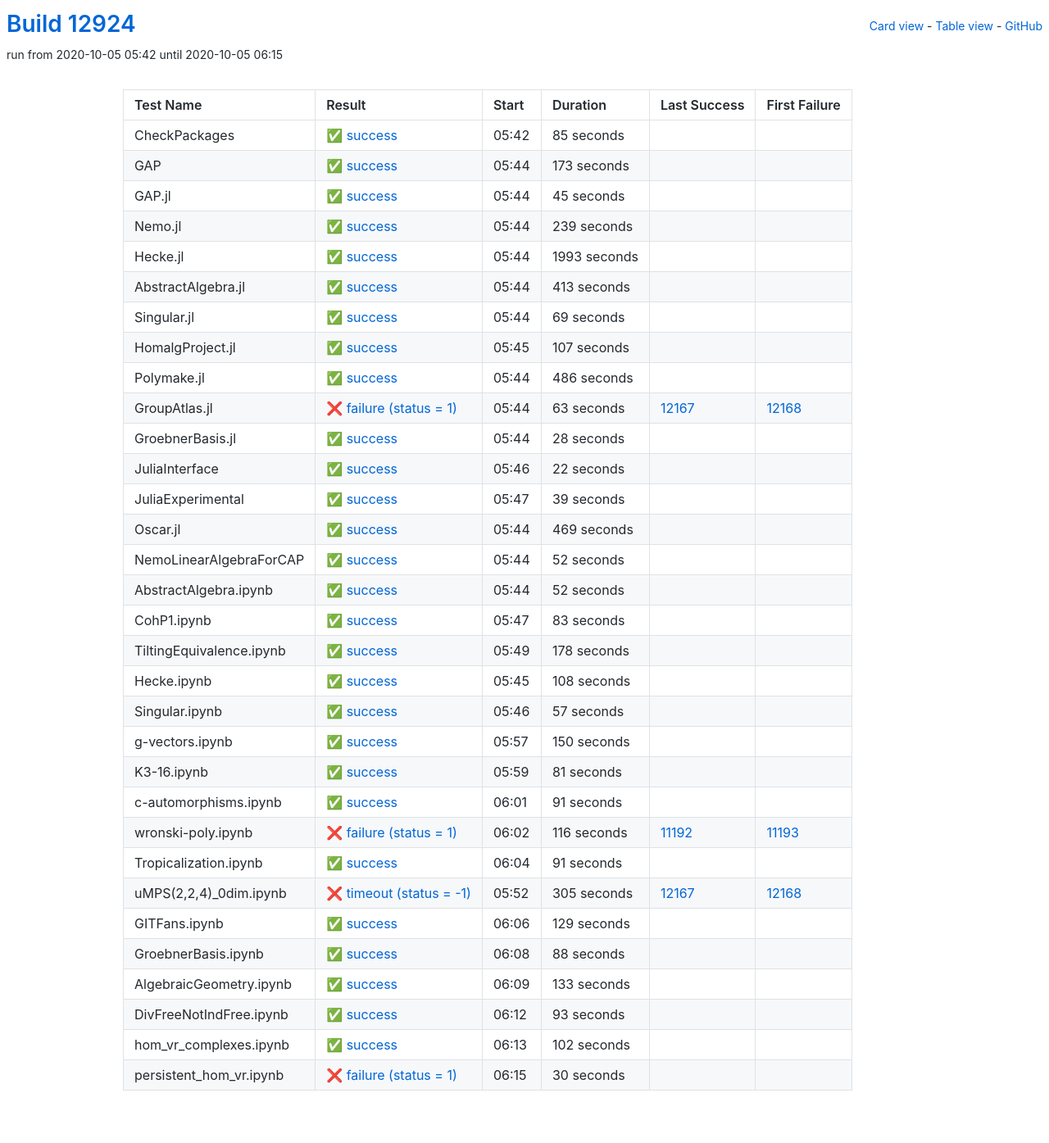
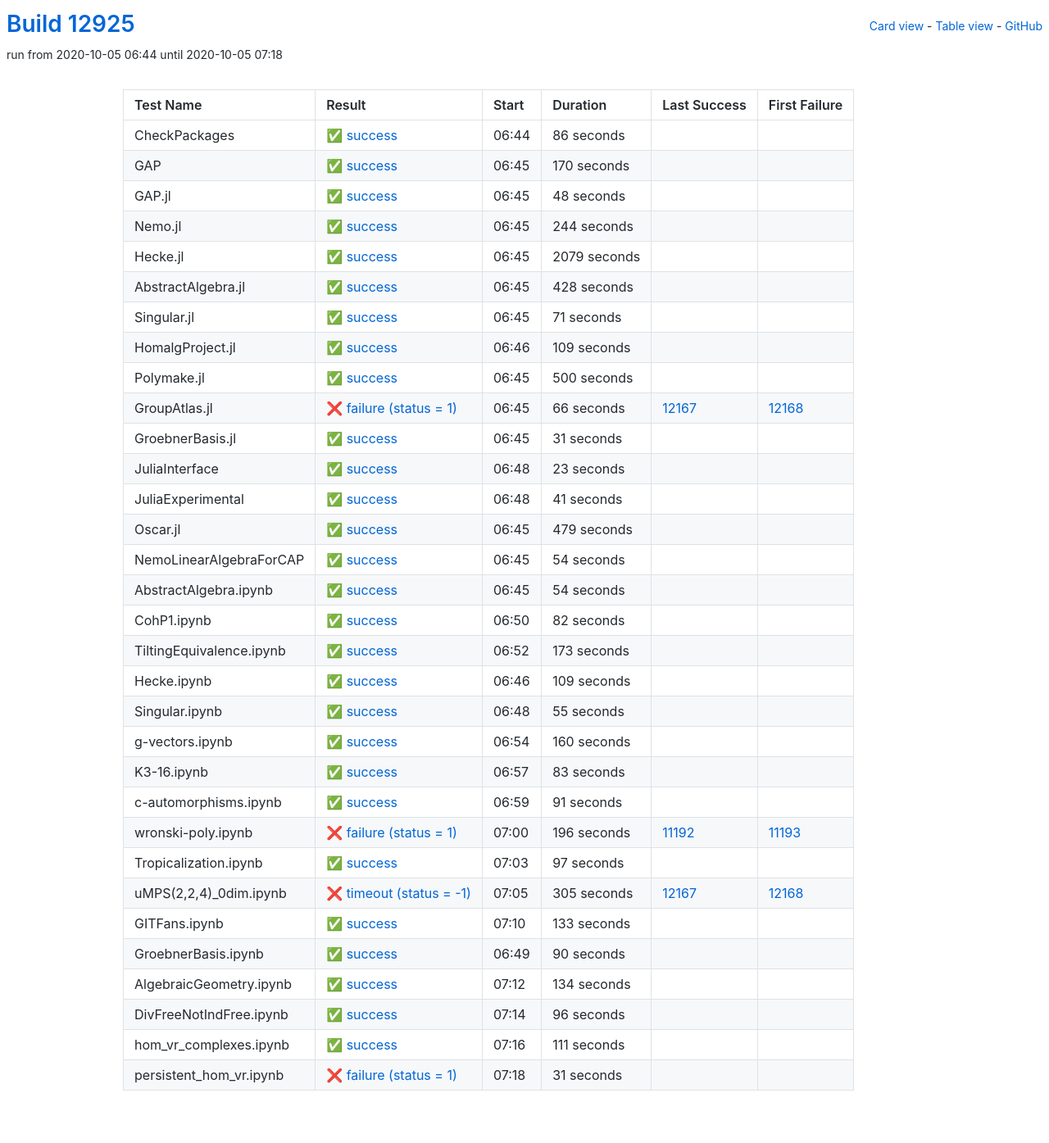
Before and after one commit to oscar-system/oscar-ci-status, a Jekyll site: the page built from table.html, in a window 1280 px wide. Shown: the whole page at 82% size. Built offline with Jekyll 4.4.1, drawn with Linux system fonts in a browser that asks for light colours.

Commit message:
Build #12925

```diff
--- a/_data/ci.yml
+++ b/_data/ci.yml
@@ -1,6 +1,6 @@
 ---
-build: 12924
-build_url: https://oscarci.mathematik.uni-kl.de/job/oscar/12924/
+build: 12925
+build_url: https://oscarci.mathematik.uni-kl.de/job/oscar/12925/
 job: oscar
 organization: oscar-system
 repo: oscar-ci-status
@@ -8,20 +8,212 @@ repourl: https://github.com/oscar-system/oscar-ci-status
 tests:
 - name: CheckPackages
   id: checkpackages
-  log: https://oscarci.mathematik.uni-kl.de/job/oscar/12924/artifact/logs/build-12924/CheckPackages.log
-  start: 2020-10-05 05:42
+  log: https://oscarci.mathematik.uni-kl.de/job/oscar/12925/artifact/logs/build-12925/CheckPackages.log
+  start: 2020-10-05 06:44
   success: true
   exitcode: 0
   status: success
-  duration: 85
+  duration: 86
   last_success: false
   last_success_url:
   first_failure: false
   first_failure_url:
 - name: GAP
   id: gap
-  log: https://oscarci.mathematik.uni-kl.de/job/oscar/12924/artifact/logs/build-12924/GAP.log
-  start: 2020-10-05 05:44
+  log: https://oscarci.mathematik.uni-kl.de/job/oscar/12925/artifact/logs/build-12925/GAP.log
+  start: 2020-10-05 06:45
+  success: true
+  exitcode: 0
+  status: success
+  duration: 170
+  last_success: false
+  last_success_url:
+  first_failure: false
+  first_failure_url:
+- name: GAP.jl
+  id: gap-jl
+  log: https://oscarci.mathematik.uni-kl.de/job/oscar/12925/artifact/logs/build-12925/GAP.jl.log
+  start: 2020-10-05 06:45
+  success: true
+  exitcode: 0
+  status: success
+  duration: 48
+  last_success: false
+  last_success_url:
+  first_failure: false
+  first_failure_url:
+- name: Nemo.jl
+  id: nemo-jl
+  log: https://oscarci.mathematik.uni-kl.de/job/oscar/12925/artifact/logs/build-12925/Nemo.jl.log
+  start: 2020-10-05 06:45
+  success: true
+  exitcode: 0
+  status: success
+  duration: 244
+  last_success: false
+  last_success_url:
+  first_failure: false
+  first_failure_url:
+- name: Hecke.jl
+  id: hecke-jl
+  log: https://oscarci.mathematik.uni-kl.de/job/oscar/12925/artifact/logs/build-12925/Hecke.jl.log
+  start: 2020-10-05 06:45
+  success: true
+  exitcode: 0
+  status: success
+  duration: 2079
+  last_success: false
+  last_success_url:
+  first_failure: false
+  first_failure_url:
+- name: AbstractAlgebra.jl
+  id: abstractalgebra-jl
+  log: https://oscarci.mathematik.uni-kl.de/job/oscar/12925/artifact/logs/build-12925/AbstractAlgebra.jl.log
+  start: 2020-10-05 06:45
+  success: true
+  exitcode: 0
+  status: success
+  duration: 428
+  last_success: false
+  last_success_url:
+  first_failure: false
+  first_failure_url:
+- name: Singular.jl
+  id: singular-jl
+  log: https://oscarci.mathematik.uni-kl.de/job/oscar/12925/artifact/logs/build-12925/Singular.jl.log
+  start: 2020-10-05 06:45
+  success: true
+  exitcode: 0
+  status: success
+  duration: 71
+  last_success: false
+  last_success_url:
+  first_failure: false
+  first_failure_url:
+- name: HomalgProject.jl
+  id: homalgproject-jl
+  log: https://oscarci.mathematik.uni-kl.de/job/oscar/12925/artifact/logs/build-12925/HomalgProject.jl.log
+  start: 2020-10-05 06:46
+  success: true
+  exitcode: 0
+  status: success
+  duration: 109
+  last_success: false
+  last_success_url:
+  first_failure: false
+  first_failure_url:
+- name: Polymake.jl
+  id: polymake-jl
+  log: https://oscarci.mathematik.uni-kl.de/job/oscar/12925/artifact/logs/build-12925/Polymake.jl.log
+  start: 2020-10-05 06:45
+  success: true
+  exitcode: 0
+  status: success
+  duration: 500
+  last_success: false
+  last_success_url:
+  first_failure: false
+  first_failure_url:
+- name: GroupAtlas.jl
+  id: groupatlas-jl
+  log: https://oscarci.mathematik.uni-kl.de/job/oscar/12925/artifact/logs/build-12925/GroupAtlas.jl.log
+  start: 2020-10-05 06:45
+  success: false
+  exitcode: 1
+  status: failure
+  duration: 66
+  last_success: 12167
+  last_success_url: https://oscarci.mathematik.uni-kl.de/job/oscar/12167/
+  first_failure: 12168
+  first_failure_url: https://oscarci.mathematik.uni-kl.de/job/oscar/12168/
+- name: GroebnerBasis.jl
+  id: groebnerbasis-jl
+  log: https://oscarci.mathematik.uni-kl.de/job/oscar/12925/artifact/logs/build-12925/GroebnerBasis.jl.log
+  start: 2020-10-05 06:45
+  success: true
+  exitcode: 0
+  status: success
+  duration: 31
+  last_success: false
+  last_success_url:
+  first_failure: false
+  first_failure_url:
+- name: JuliaInterface
+  id: juliainterface
+  log: https://oscarci.mathematik.uni-kl.de/job/oscar/12925/artifact/logs/build-12925/JuliaInterface.log
+  start: 2020-10-05 06:48
+  success: true
+  exitcode: 0
+  status: success
+  duration: 23
+  last_success: false
+  last_success_url:
+  first_failure: false
+  first_failure_url:
+- name: JuliaExperimental
+  id: juliaexperimental
+  log: https://oscarci.mathematik.uni-kl.de/job/oscar/12925/artifact/logs/build-12925/JuliaExperimental.log
+  start: 2020-10-05 06:48
+  success: true
+  exitcode: 0
+  status: success
+  duration: 41
+  last_success: false
+  last_success_url:
+  first_failure: false
+  first_failure_url:
+- name: Oscar.jl
+  id: oscar-jl
+  log: https://oscarci.mathematik.uni-kl.de/job/oscar/12925/artifact/logs/build-12925/Oscar.jl.log
+  start: 2020-10-05 06:45
+  success: true
+  exitcode: 0
+  status: success
+  duration: 479
+  last_success: false
+  last_success_url:
+  first_failure: false
+  first_failure_url:
+- name: NemoLinearAlgebraForCAP
+  id: nemolinearalgebraforcap
+  log: https://oscarci.mathematik.uni-kl.de/job/oscar/12925/artifact/logs/build-12925/NemoLinearAlgebraForCAP.log
+  start: 2020-10-05 06:45
+  success: true
+  exitcode: 0
+  status: success
+  duration: 54
+  last_success: false
+  last_success_url:
+  first_failure: false
+  first_failure_url:
+- name: AbstractAlgebra.ipynb
+  id: abstractalgebra-ipynb
+  log: https://oscarci.mathematik.uni-kl.de/job/oscar/12925/artifact/logs/build-12925/AbstractAlgebra.ipynb.log
+  start: 2020-10-05 06:45
+  success: true
+  exitcode: 0
+  status: success
+  duration: 54
+  last_success: false
+  last_success_url:
+  first_failure: false
+  first_failure_url:
+- name: CohP1.ipynb
+  id: cohp1-ipynb
+  log: https://oscarci.mathematik.uni-kl.de/job/oscar/12925/artifact/logs/build-12925/CohP1.ipynb.log
+  start: 2020-10-05 06:50
+  success: true
+  exitcode: 0
+  status: success
+  duration: 82
+  last_success: false
+  last_success_url:
+  first_failure: false
+  first_failure_url:
+- name: TiltingEquivalence.ipynb
+  id: tiltingequivalence-ipynb
+  log: https://oscarci.mathematik.uni-kl.de/job/oscar/12925/artifact/logs/build-12925/TiltingEquivalence.ipynb.log
+  start: 2020-10-05 06:52
   success: true
   exitcode: 0
   status: success
@@ -30,178 +222,46 @@ tests:
   last_success_url:
   first_failure: false
   first_failure_url:
-- name: GAP.jl
-  id: gap-jl
-  log: https://oscarci.mathematik.uni-kl.de/job/oscar/12924/artifact/logs/build-12924/GAP.jl.log
-  start: 2020-10-05 05:44
+- name: Hecke.ipynb
+  id: hecke-ipynb
+  log: https://oscarci.mathematik.uni-kl.de/job/oscar/12925/artifact/logs/build-12925/Hecke.ipynb.log
+  start: 2020-10-05 06:46
   success: true
   exitcode: 0
   status: success
-  duration: 45
+  duration: 109
   last_success: false
   last_success_url:
   first_failure: false
   first_failure_url:
-- name: Nemo.jl
-  id: nemo-jl
-  log: https://oscarci.mathematik.uni-kl.de/job/oscar/12924/artifact/logs/build-12924/Nemo.jl.log
-  start: 2020-10-05 05:44
+- name: Singular.ipynb
+  id: singular-ipynb
+  log: https://oscarci.mathematik.uni-kl.de/job/oscar/12925/artifact/logs/build-12925/Singular.ipynb.log
+  start: 2020-10-05 06:48
   success: true
   exitcode: 0
   status: success
-  duration: 239
+  duration: 55
   last_success: false
   last_success_url:
   first_failure: false
   first_failure_url:
-- name: Hecke.jl
-  id: hecke-jl
-  log: https://oscarci.mathematik.uni-kl.de/job/oscar/12924/artifact/logs/build-12924/Hecke.jl.log
-  start: 2020-10-05 05:44
+- name: g-vectors.ipynb
+  id: g-vectors-ipynb
+  log: https://oscarci.mathematik.uni-kl.de/job/oscar/12925/artifact/logs/build-12925/g-vectors.ipynb.log
+  start: 2020-10-05 06:54
   success: true
   exitcode: 0
   status: success
-  duration: 1993
+  duration: 160
   last_success: false
   last_success_url:
   first_failure: false
   first_failure_url:
-- name: AbstractAlgebra.jl
-  id: abstractalgebra-jl
-  log: https://oscarci.mathematik.uni-kl.de/job/oscar/12924/artifact/logs/build-12924/AbstractAlgebra.jl.log
-  start: 2020-10-05 05:44
-  success: true
-  exitcode: 0
-  status: success
-  duration: 413
-  last_success: false
-  last_success_url:
-  first_failure: false
-  first_failure_url:
-- name: Singular.jl
-  id: singular-jl
-  log: https://oscarci.mathematik.uni-kl.de/job/oscar/12924/artifact/logs/build-12924/Singular.jl.log
-  start: 2020-10-05 05:44
-  success: true
-  exitcode: 0
-  status: success
-  duration: 69
-  last_success: false
-  last_success_url:
-  first_failure: false
-  first_failure_url:
-- name: HomalgProject.jl
-  id: homalgproject-jl
-  log: https://oscarci.mathematik.uni-kl.de/job/oscar/12924/artifact/logs/build-12924/HomalgProject.jl.log
-  start: 2020-10-05 05:45
-  success: true
-  exitcode: 0
-  status: success
-  duration: 107
-  last_success: false
-  last_success_url:
-  first_failure: false
-  first_failure_url:
-- name: Polymake.jl
-  id: polymake-jl
-  log: https://oscarci.mathematik.uni-kl.de/job/oscar/12924/artifact/logs/build-12924/Polymake.jl.log
-  start: 2020-10-05 05:44
-  success: true
-  exitcode: 0
-  status: success
-  duration: 486
-  last_success: false
-  last_success_url:
-  first_failure: false
-  first_failure_url:
-- name: GroupAtlas.jl
-  id: groupatlas-jl
-  log: https://oscarci.mathematik.uni-kl.de/job/oscar/12924/artifact/logs/build-12924/GroupAtlas.jl.log
-  start: 2020-10-05 05:44
-  success: false
-  exitcode: 1
-  status: failure
-  duration: 63
-  last_success: 12167
-  last_success_url: https://oscarci.mathematik.uni-kl.de/job/oscar/12167/
-  first_failure: 12168
-  first_failure_url: https://oscarci.mathematik.uni-kl.de/job/oscar/12168/
-- name: GroebnerBasis.jl
-  id: groebnerbasis-jl
-  log: https://oscarci.mathematik.uni-kl.de/job/oscar/12924/artifact/logs/build-12924/GroebnerBasis.jl.log
-  start: 2020-10-05 05:44
-  success: true
-  exitcode: 0
-  status: success
-  duration: 28
-  last_success: false
-  last_success_url:
-  first_failure: false
-  first_failure_url:
-- name: JuliaInterface
-  id: juliainterface
-  log: https://oscarci.mathematik.uni-kl.de/job/oscar/12924/artifact/logs/build-12924/JuliaInterface.log
-  start: 2020-10-05 05:46
-  success: true
-  exitcode: 0
-  status: success
-  duration: 22
-  last_success: false
-  last_success_url:
-  first_failure: false
-  first_failure_url:
-- name: JuliaExperimental
-  id: juliaexperimental
-  log: https://oscarci.mathematik.uni-kl.de/job/oscar/12924/artifact/logs/build-12924/JuliaExperimental.log
-  start: 2020-10-05 05:47
-  success: true
-  exitcode: 0
-  status: success
-  duration: 39
-  last_success: false
-  last_success_url:
-  first_failure: false
-  first_failure_url:
-- name: Oscar.jl
-  id: oscar-jl
-  log: https://oscarci.mathematik.uni-kl.de/job/oscar/12924/artifact/logs/build-12924/Oscar.jl.log
-  start: 2020-10-05 05:44
-  success: true
-  exitcode: 0
-  status: success
-  duration: 469
-  last_success: false
-  last_success_url:
-  first_failure: false
-  first_failure_url:
-- name: NemoLinearAlgebraForCAP
-  id: nemolinearalgebraforcap
-  log: https://oscarci.mathematik.uni-kl.de/job/oscar/12924/artifact/logs/build-12924/NemoLinearAlgebraForCAP.log
-  start: 2020-10-05 05:44
-  success: true
-  exitcode: 0
-  status: success
-  duration: 52
-  last_success: false
-  last_success_url:
-  first_failure: false
-  first_failure_url:
-- name: AbstractAlgebra.ipynb
-  id: abstractalgebra-ipynb
-  log: https://oscarci.mathematik.uni-kl.de/job/oscar/12924/artifact/logs/build-12924/AbstractAlgebra.ipynb.log
-  start: 2020-10-05 05:44
-  success: true
-  exitcode: 0
-  status: success
-  duration: 52
-  last_success: false
-  last_success_url:
-  first_failure: false
-  first_failure_url:
-- name: CohP1.ipynb
-  id: cohp1-ipynb
-  log: https://oscarci.mathematik.uni-kl.de/job/oscar/12924/artifact/logs/build-12924/CohP1.ipynb.log
-  start: 2020-10-05 05:47
+- name: K3-16.ipynb
+  id: k3-16-ipynb
+  log: https://oscarci.mathematik.uni-kl.de/job/oscar/12925/artifact/logs/build-12925/K3-16.ipynb.log
+  start: 2020-10-05 06:57
   success: true
   exitcode: 0
   status: success
@@ -210,70 +270,10 @@ tests:
   last_success_url:
   first_failure: false
   first_failure_url:
-- name: TiltingEquivalence.ipynb
-  id: tiltingequivalence-ipynb
-  log: https://oscarci.mathematik.uni-kl.de/job/oscar/12924/artifact/logs/build-12924/TiltingEquivalence.ipynb.log
-  start: 2020-10-05 05:49
-  success: true
-  exitcode: 0
-  status: success
-  duration: 178
-  last_success: false
-  last_success_url:
-  first_failure: false
-  first_failure_url:
-- name: Hecke.ipynb
-  id: hecke-ipynb
-  log: https://oscarci.mathematik.uni-kl.de/job/oscar/12924/artifact/logs/build-12924/Hecke.ipynb.log
-  start: 2020-10-05 05:45
-  success: true
-  exitcode: 0
-  status: success
-  duration: 108
-  last_success: false
-  last_success_url:
-  first_failure: false
-  first_failure_url:
-- name: Singular.ipynb
-  id: singular-ipynb
-  log: https://oscarci.mathematik.uni-kl.de/job/oscar/12924/artifact/logs/build-12924/Singular.ipynb.log
-  start: 2020-10-05 05:46
-  success: true
-  exitcode: 0
-  status: success
-  duration: 57
-  last_success: false
-  last_success_url:
-  first_failure: false
-  first_failure_url:
-- name: g-vectors.ipynb
-  id: g-vectors-ipynb
-  log: https://oscarci.mathematik.uni-kl.de/job/oscar/12924/artifact/logs/build-12924/g-vectors.ipynb.log
-  start: 2020-10-05 05:57
-  success: true
-  exitcode: 0
-  status: success
-  duration: 150
-  last_success: false
-  last_success_url:
-  first_failure: false
-  first_failure_url:
-- name: K3-16.ipynb
-  id: k3-16-ipynb
-  log: https://oscarci.mathematik.uni-kl.de/job/oscar/12924/artifact/logs/build-12924/K3-16.ipynb.log
-  start: 2020-10-05 05:59
-  success: true
-  exitcode: 0
-  status: success
-  duration: 81
-  last_success: false
-  last_success_url:
-  first_failure: false
-  first_failure_url:
 - name: c-automorphisms.ipynb
   id: c-automorphisms-ipynb
-  log: https://oscarci.mathematik.uni-kl.de/job/oscar/12924/artifact/logs/build-12924/c-automorphisms.ipynb.log
-  start: 2020-10-05 06:01
+  log: https://oscarci.mathematik.uni-kl.de/job/oscar/12925/artifact/logs/build-12925/c-automorphisms.ipynb.log
+  start: 2020-10-05 06:59
   success: true
   exitcode: 0
   status: success
@@ -284,32 +284,32 @@ tests:
   first_failure_url:
 - name: wronski-poly.ipynb
   id: wronski-poly-ipynb
-  log: https://oscarci.mathematik.uni-kl.de/job/oscar/12924/artifact/logs/build-12924/wronski-poly.ipynb.log
-  start: 2020-10-05 06:02
+  log: https://oscarci.mathematik.uni-kl.de/job/oscar/12925/artifact/logs/build-12925/wronski-poly.ipynb.log
+  start: 2020-10-05 07:00
   success: false
   exitcode: 1
   status: failure
-  duration: 116
+  duration: 196
   last_success: 11192
   last_success_url: https://oscarci.mathematik.uni-kl.de/job/oscar/11192/
   first_failure: 11193
   first_failure_url: https://oscarci.mathematik.uni-kl.de/job/oscar/11193/
 - name: Tropicalization.ipynb
   id: tropicalization-ipynb
-  log: https://oscarci.mathematik.uni-kl.de/job/oscar/12924/artifact/logs/build-12924/Tropicalization.ipynb.log
-  start: 2020-10-05 06:04
+  log: https://oscarci.mathematik.uni-kl.de/job/oscar/12925/artifact/logs/build-12925/Tropicalization.ipynb.log
+  start: 2020-10-05 07:03
   success: true
   exitcode: 0
   status: success
-  duration: 91
+  duration: 97
   last_success: false
   last_success_url:
   first_failure: false
   first_failure_url:
 - name: uMPS(2,2,4)_0dim.ipynb
   id: umps-2-2-4-0dim-ipynb
-  log: https://oscarci.mathematik.uni-kl.de/job/oscar/12924/artifact/logs/build-12924/uMPS-2-2-4-_0dim.ipynb.log
-  start: 2020-10-05 05:52
+  log: https://oscarci.mathematik.uni-kl.de/job/oscar/12925/artifact/logs/build-12925/uMPS-2-2-4-_0dim.ipynb.log
+  start: 2020-10-05 07:05
   success: false
   exitcode: -1
   status: timeout
@@ -320,32 +320,8 @@ tests:
   first_failure_url: https://oscarci.mathematik.uni-kl.de/job/oscar/12168/
 - name: GITFans.ipynb
   id: gitfans-ipynb
-  log: https://oscarci.mathematik.uni-kl.de/job/oscar/12924/artifact/logs/build-12924/GITFans.ipynb.log
-  start: 2020-10-05 06:06
-  success: true
-  exitcode: 0
-  status: success
-  duration: 129
-  last_success: false
-  last_success_url:
-  first_failure: false
-  first_failure_url:
-- name: GroebnerBasis.ipynb
-  id: groebnerbasis-ipynb
-  log: https://oscarci.mathematik.uni-kl.de/job/oscar/12924/artifact/logs/build-12924/GroebnerBasis.ipynb.log
-  start: 2020-10-05 06:08
-  success: true
-  exitcode: 0
-  status: success
-  duration: 88
-  last_success: false
-  last_success_url:
-  first_failure: false
-  first_failure_url:
-- name: AlgebraicGeometry.ipynb
-  id: algebraicgeometry-ipynb
-  log: https://oscarci.mathematik.uni-kl.de/job/oscar/12924/artifact/logs/build-12924/AlgebraicGeometry.ipynb.log
-  start: 2020-10-05 06:09
+  log: https://oscarci.mathematik.uni-kl.de/job/oscar/12925/artifact/logs/build-12925/GITFans.ipynb.log
+  start: 2020-10-05 07:10
   success: true
   exitcode: 0
   status: success
@@ -354,38 +330,62 @@ tests:
   last_success_url:
   first_failure: false
   first_failure_url:
-- name: DivFreeNotIndFree.ipynb
-  id: divfreenotindfree-ipynb
-  log: https://oscarci.mathematik.uni-kl.de/job/oscar/12924/artifact/logs/build-12924/DivFreeNotIndFree.ipynb.log
-  start: 2020-10-05 06:12
+- name: GroebnerBasis.ipynb
+  id: groebnerbasis-ipynb
+  log: https://oscarci.mathematik.uni-kl.de/job/oscar/12925/artifact/logs/build-12925/GroebnerBasis.ipynb.log
+  start: 2020-10-05 06:49
   success: true
   exitcode: 0
   status: success
-  duration: 93
+  duration: 90
+  last_success: false
+  last_success_url:
+  first_failure: false
+  first_failure_url:
+- name: AlgebraicGeometry.ipynb
+  id: algebraicgeometry-ipynb
+  log: https://oscarci.mathematik.uni-kl.de/job/oscar/12925/artifact/logs/build-12925/AlgebraicGeometry.ipynb.log
+  start: 2020-10-05 07:12
+  success: true
+  exitcode: 0
+  status: success
+  duration: 134
+  last_success: false
+  last_success_url:
+  first_failure: false
+  first_failure_url:
+- name: DivFreeNotIndFree.ipynb
+  id: divfreenotindfree-ipynb
+  log: https://oscarci.mathematik.uni-kl.de/job/oscar/12925/artifact/logs/build-12925/DivFreeNotIndFree.ipynb.log
+  start: 2020-10-05 07:14
+  success: true
+  exitcode: 0
+  status: success
+  duration: 96
   last_success: false
   last_success_url:
   first_failure: false
   first_failure_url:
 - name: hom_vr_complexes.ipynb
   id: hom-vr-complexes-ipynb
-  log: https://oscarci.mathematik.uni-kl.de/job/oscar/12924/artifact/logs/build-12924/hom_vr_complexes.ipynb.log
-  start: 2020-10-05 06:13
+  log: https://oscarci.mathematik.uni-kl.de/job/oscar/12925/artifact/logs/build-12925/hom_vr_complexes.ipynb.log
+  start: 2020-10-05 07:16
   success: true
   exitcode: 0
   status: success
-  duration: 102
+  duration: 111
   last_success: false
   last_success_url:
   first_failure: false
   first_failure_url:
 - name: persistent_hom_vr.ipynb
   id: persistent-hom-vr-ipynb
-  log: https://oscarci.mathematik.uni-kl.de/job/oscar/12924/artifact/logs/build-12924/persistent_hom_vr.ipynb.log
-  start: 2020-10-05 06:15
+  log: https://oscarci.mathematik.uni-kl.de/job/oscar/12925/artifact/logs/build-12925/persistent_hom_vr.ipynb.log
+  start: 2020-10-05 07:18
   success: false
   exitcode: 1
   status: failure
-  duration: 30
+  duration: 31
   last_success: false
   last_success_url:
   first_failure: false
```
Also changed, not shown: README.md.
